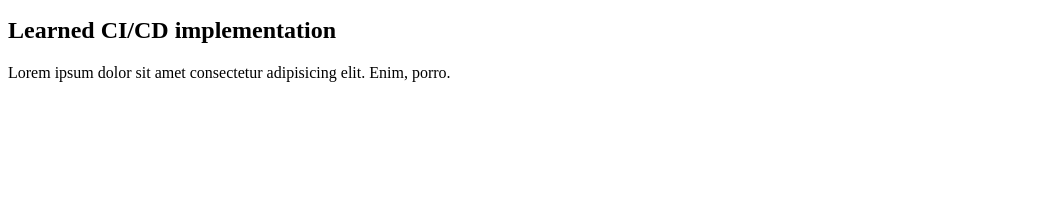
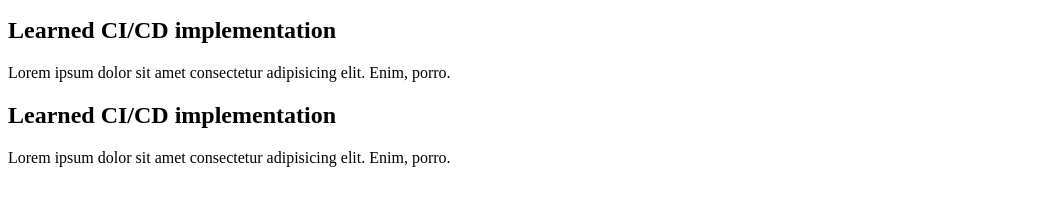
Before and after one commit to rezuan-cse/ci-cd-hello-world, a plain HTML site: page index.html in a window 1280 px wide. Shown: the part 101-306 px from the top of the page, without its empty margins (0-1041 px from the left). Drawn offline with Linux system fonts and the light colour scheme.

Commit message:
Another update2

```diff
--- a/index.html
+++ b/index.html
@@ -13,5 +13,8 @@
     </p>
     <h2>Learned CI/CD implementation</h2>
     <p>Lorem ipsum dolor sit amet consectetur adipisicing elit. Enim, porro.</p>
+
+    <h2>Learned CI/CD implementation</h2>
+    <p>Lorem ipsum dolor sit amet consectetur adipisicing elit. Enim, porro.</p>
   </body>
 </html>
```
